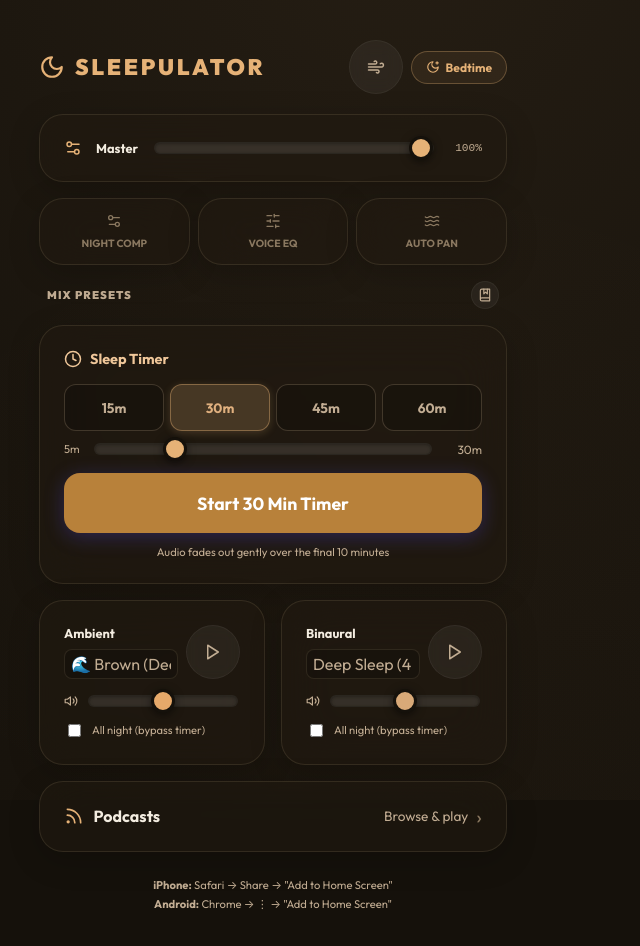
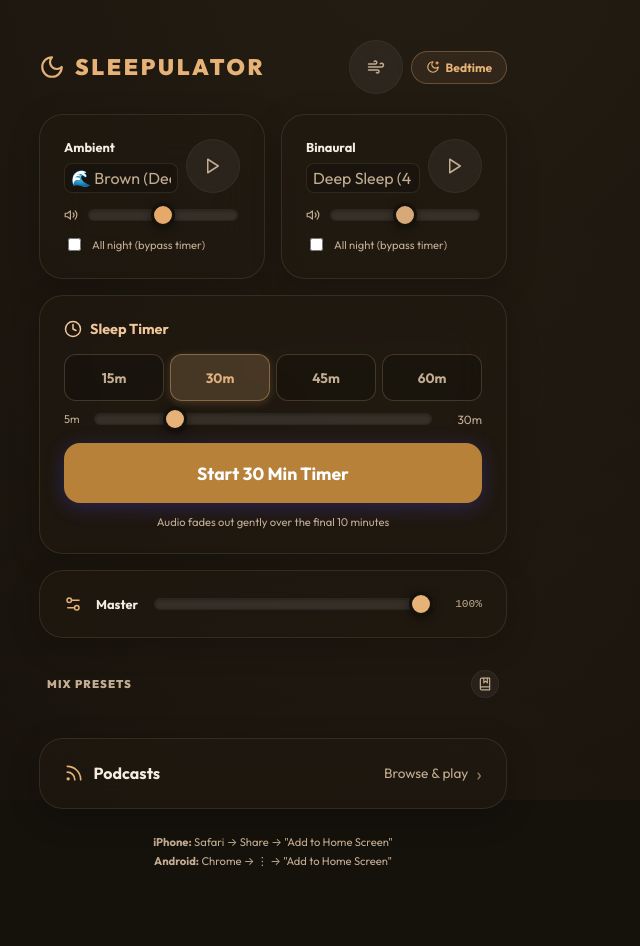
Before and after one commit to blurbleasd/sleepulator, a React (Vite) app: page / in a window 1280 px wide. Shown: the top 946 px of the page, without its empty margins (367-1007 px from the left). Built offline with nearby package versions, Linux system fonts and the light colour scheme; the HTML template or start-up script is replaced by a standard one.

Commit message:
Move podcast effects to Podcast screen (honest iOS state) + reorder home sound-first

```diff
--- a/src/AppLayout.jsx
+++ b/src/AppLayout.jsx
@@ -10,6 +10,7 @@ import AmbientBinaural from './components/AmbientBinaural.jsx';
 import PodcastSettings from './components/PodcastSettings.jsx';
 import NowPlayingBar from './components/NowPlayingBar.jsx';
 import ImportOpmlButton from './components/ImportOpmlButton.jsx';
+import PodcastEffects from './components/PodcastEffects.jsx';
 
 export default function AppLayout() {
   const {
@@ -416,15 +417,16 @@ export default function AppLayout() {
 
         <NowPlayingBar onOpen={()=>setShowPodcasts(true)} />
 
-        <MixerPanel />
+        <div style={{display:'flex',flexDirection:'column',gap:'1rem'}}>
 
-        <div style={{display:'flex',flexDirection:'column',gap:'1rem'}}>
+          {/* Sounds — the primary choice, first */}
+          <AmbientBinaural />
 
           {/* Sleep Timer */}
           <SleepTimer />
 
-          {/* Ambient + Binaural */}
-          <AmbientBinaural />
+          {/* Master volume + saved mixes */}
+          <MixerPanel />
 
           {/* Podcasts entry — opens the podcast screen */}
           <button onClick={()=>setShowPodcasts(true)} className="card" style={{display:'flex',alignItems:'center',justifyContent:'space-between',cursor:'pointer',width:'100%',textAlign:'left',border:'1px solid var(--c-border)'}}>
@@ -481,6 +483,8 @@ export default function AppLayout() {
 
             <PodcastSettings />
 
+            <PodcastEffects />
+
             {/* Now Playing strip */}
             {curEp && (
               <div className="card-inner" style={{marginBottom:'.875rem',background:bm?'rgba(230,178,119,.05)':'rgba(230,178,119,.07)',borderColor:bm?'rgba(230,178,119,.25)':'rgba(230,178,119,.25)'}}>
--- a/src/components/MixerPanel.jsx
+++ b/src/components/MixerPanel.jsx
@@ -1,18 +1,14 @@
 import React, { useState } from 'react';
-import { Settings2, SlidersHorizontal, Waves, X, BookMarked, Trash2 } from 'lucide-react';
+import { Settings2, X, BookMarked, Trash2 } from 'lucide-react';
 import { useAppContext } from '../context/AppContext.jsx';
 
-// Master volume, the three pro-audio toggles (Night Comp / Voice EQ / Auto Pan),
-// and the saveable Mix Presets. Extracted from AppLayout; the preset-naming and
-// preset-list-open UI state is local to this component.
+// Master volume + the saveable Mix Presets. The podcast EQ/compressor/pan
+// toggles moved to PodcastEffects (they only affect podcast audio).
 export default function MixerPanel() {
   const {
     bm,
     c_head, c_sub,
     masterVol, setMasterVol,
-    compOn, setCompOn,
-    eqOn, setEqOn,
-    panOn, setPanOn,
     mixPresets,
     saveCurrentMix,
     loadMix,
@@ -31,33 +27,6 @@ export default function MixerPanel() {
         <input type="range" min="0" max="1" step=".01" value={masterVol} className="indigo"
           onChange={e=>setMasterVol(+e.target.value)} style={{flex:1}}/>
         <span style={{fontSize:'.7rem',fontFamily:'monospace',color:c_sub,width:32,textAlign:'right'}}>{Math.round(masterVol*100)}%</span>
-      </div>
-
-      {/* Pro Audio Controls */}
-      <div style={{display:'flex',gap:'.5rem',marginBottom:'1rem'}}>
-        <button onClick={() => setCompOn(!compOn)} className="card"
-          style={{flex:1,display:'flex',flexDirection:'column',alignItems:'center',gap:'.5rem',padding:'.875rem',cursor:'pointer',
-          border:compOn?'1px solid rgba(230,178,119,0.4)':'1px solid var(--c-border)',
-          background:compOn?'rgba(230,178,119,0.1)':'var(--c-surface)'}}>
-          <Settings2 size={16} color={compOn?'#e6b277':'var(--c-dim)'} />
-          <span style={{fontSize:'.65rem',fontWeight:700,color:compOn?'#e6b277':'var(--c-dim)'}}>NIGHT COMP</span>
-        </button>
-
-        <button onClick={() => setEqOn(!eqOn)} className="card"
-          style={{flex:1,display:'flex',flexDirection:'column',alignItems:'center',gap:'.5rem',padding:'.875rem',cursor:'pointer',
-          border:eqOn?'1px solid rgba(230,178,119,0.4)':'1px solid var(--c-border)',
-          background:eqOn?'rgba(230,178,119,0.1)':'var(--c-surface)'}}>
-          <SlidersHorizontal size={16} color={eqOn?'#e6b277':'var(--c-dim)'} />
-          <span style={{fontSize:'.65rem',fontWeight:700,color:eqOn?'#e6b277':'var(--c-dim)'}}>VOICE EQ</span>
-        </button>
-
-        <button onClick={() => setPanOn(!panOn)} className="card"
-          style={{flex:1,display:'flex',flexDirection:'column',alignItems:'center',gap:'.5rem',padding:'.875rem',cursor:'pointer',
-          border:panOn?'1px solid rgba(217,138,94,0.4)':'1px solid var(--c-border)',
-          background:panOn?'rgba(217,138,94,0.1)':'var(--c-surface)'}}>
-          <Waves size={16} color={panOn?'#d98a5e':'var(--c-dim)'} />
-          <span style={{fontSize:'.65rem',fontWeight:700,color:panOn?'#d98a5e':'var(--c-dim)'}}>AUTO PAN</span>
-        </button>
       </div>
 
       {/* Mix Presets */}
--- /dev/null
+++ b/src/components/PodcastEffects.jsx
@@ -0,0 +1,53 @@
+import React from 'react';
+import { Settings2, SlidersHorizontal, Waves } from 'lucide-react';
+import { useAppContext } from '../context/AppContext.jsx';
+import { NATIVE_MEDIA_VOLUME_LOCK } from '../utils/core.js';
+
+// Podcast-only audio processing (compressor / low-shelf EQ / auto-pan), applied
+// to the podcast Web Audio source while it plays. On iPhone, podcast audio uses
+// the native device path for reliable background playback, which bypasses these
+// in-browser effects entirely — so they're shown disabled there, pointing to the
+// server-side "Sleep Safe Audio" option instead. Lives on the Podcast screen,
+// next to the audio it affects (previously a dead control on the home screen).
+const EFFECTS = [
+  { key: 'comp', label: 'Even out volume', Icon: Settings2 },
+  { key: 'eq',   label: 'Clearer speech',  Icon: SlidersHorizontal },
+  { key: 'pan',  label: 'Gentle drift',    Icon: Waves },
+];
+
+export default function PodcastEffects() {
+  const {
+    c_sub, c_dim,
+    eqOn, setEqOn, compOn, setCompOn, panOn, setPanOn,
+  } = useAppContext() || {};
+
+  const wiring = { comp: [compOn, setCompOn], eq: [eqOn, setEqOn], pan: [panOn, setPanOn] };
+  const disabled = NATIVE_MEDIA_VOLUME_LOCK;
+
+  return (
+    <div className="card-inner" style={{marginBottom:'.875rem',display:'flex',flexDirection:'column',gap:'.625rem'}}>
+      <div className="section-label" style={{margin:0}}>Podcast sound</div>
+      <div style={{display:'flex',gap:'.5rem'}}>
+        {EFFECTS.map(({ key, label, Icon }) => {
+          const [on, setOn] = wiring[key];
+          const active = on && !disabled;
+          return (
+            <button key={key} onClick={() => !disabled && setOn(!on)} disabled={disabled}
+              style={{flex:1,display:'flex',flexDirection:'column',alignItems:'center',gap:'.4rem',padding:'.7rem .35rem',borderRadius:'.75rem',
+                cursor:disabled?'default':'pointer',opacity:disabled?.5:1,
+                border:active?'1px solid rgba(230,178,119,0.4)':'1px solid var(--c-border)',
+                background:active?'rgba(230,178,119,0.1)':'var(--c-surface)'}}>
+              <Icon size={16} color={active?'#e6b277':'var(--c-dim)'} />
+              <span style={{fontSize:'.62rem',fontWeight:700,textAlign:'center',lineHeight:1.2,color:active?'#e6b277':c_sub}}>{label}</span>
+            </button>
+          );
+        })}
+      </div>
+      <div style={{fontSize:'.62rem',color:c_dim,lineHeight:1.5}}>
+        {disabled
+          ? 'Not available during iPhone background-safe playback. Use Sleep Safe Audio above for server-side volume smoothing.'
+          : 'Applies to podcast audio playing in this browser.'}
+      </div>
+    </div>
+  );
+}
```
